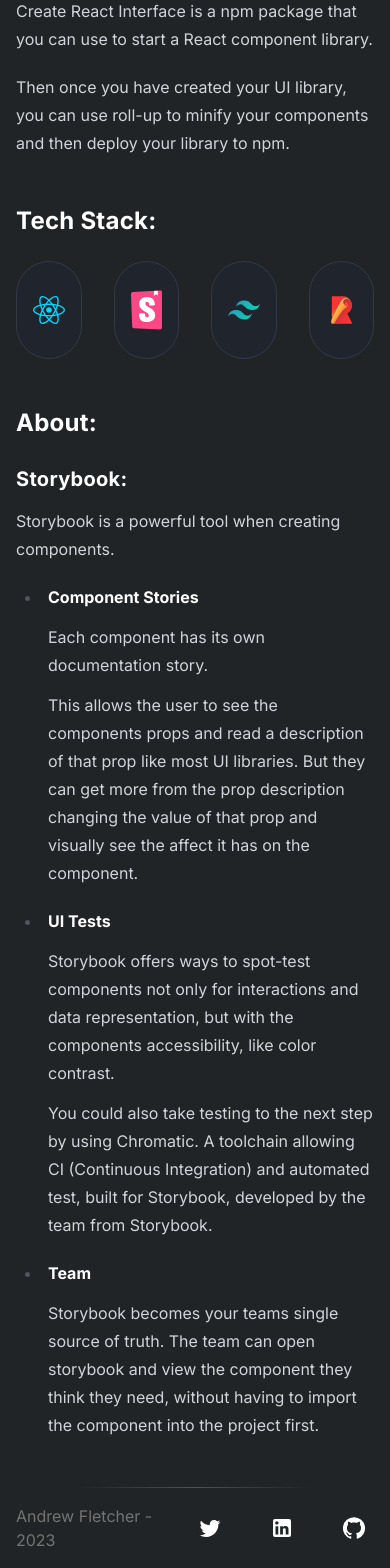
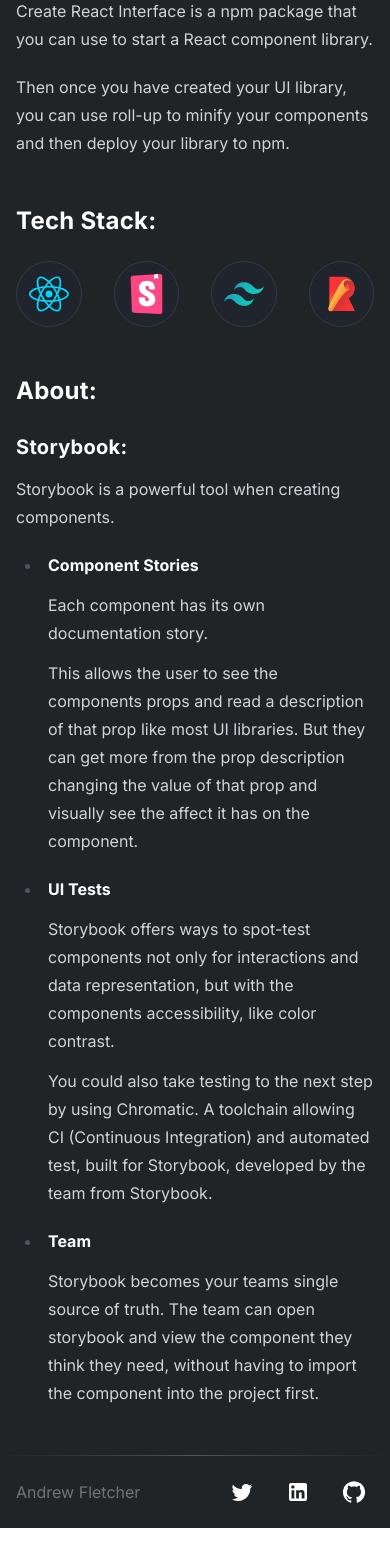
Before and after one commit to fletch-r/personal, a React (Vite) app: page /create-react-interface in a window 390 px wide. Shown: the part 332-1900 px from the top of the page. After the commit the page ends 1860 px from the top, so only its background shows below. Built offline with nearby package versions, Linux system fonts and the light colour scheme.

Commit message:
refactor: :iphone:  - Improved mobile styling

```diff
--- a/src/layout/Layout.tsx
+++ b/src/layout/Layout.tsx
@@ -44,10 +44,10 @@ function Layout() {
                 <Outlet />
             </main>
             <div className="mt-12">
-                <div className="h-px content-none w-3/5 mx-auto bg-gradient-to-r from-transparent via-neutral-600 to-transparent" />
+                <div className="h-px content-none w-full md:w-3/5 mx-auto bg-gradient-to-r from-transparent via-neutral-600 to-transparent" />
                 <footer className='max-w-[1000px] mx-auto border-oxford-main px-4 py-4 flex justify-between items-center'>
-                    <p className="text-neutral-500">Andrew Fletcher - {new Date().getFullYear()}</p>
-                    <div className='flex gap-8'>
+                    <p className="text-neutral-500">Andrew Fletcher <span className="hidden md:inline-block">- {new Date().getFullYear()}</span></p>
+                    <div className='flex gap-4 md:gap-8'>
                         <a
                             href="https://www.twitter.com/httpfleck"
                             target='_blank'
--- a/src/pages/CRI.tsx
+++ b/src/pages/CRI.tsx
@@ -54,17 +54,17 @@ export default function CRI() {
             <section className="not-prose">
                 <div>
                     <div className="flex w-full justify-evenly gap-8">
-                        <div className="rounded-full bg-oxford-950 border border-oxford-900 p-4 flex justify-center items-center" >
-                            <img src={ReactSVG} alt="react" className="w-16 h-16" />
+                        <div className="rounded-full bg-oxford-950 border border-oxford-900 p-0 md:p-4 flex justify-center items-center" >
+                            <img src={ReactSVG} alt="react" className="p-3 md:p-0 w-16 h-16" />
                         </div>
-                        <div className="rounded-full bg-oxford-950 border border-oxford-900 p-4 flex justify-center items-center" >
-                            <img src={Storybook} alt="storybook" className="w-16 h-16" />
+                        <div className="rounded-full bg-oxford-950 border border-oxford-900 p-0 md:p-4 flex justify-center items-center" >
+                            <img src={Storybook} alt="storybook" className="p-3 md:p-0 w-16 h-16" />
                         </div>
-                        <div className="rounded-full bg-oxford-950 border border-oxford-900 p-4 flex justify-center items-center" >
-                            <img src={Tailwindcss} alt="tailwind" className="w-16 h-16" />
+                        <div className="rounded-full bg-oxford-950 border border-oxford-900 p-0 md:p-4 flex justify-center items-center" >
+                            <img src={Tailwindcss} alt="tailwind" className="p-3 md:p-0 w-16 h-16" />
                         </div>
-                        <div className="rounded-full bg-oxford-950 border border-oxford-900 p-4 flex justify-center items-center" >
-                            <img src={Rollup} alt="rollup" className="w-16 h-16" />
+                        <div className="rounded-full bg-oxford-950 border border-oxford-900 p-0 md:p-4 flex justify-center items-center" >
+                            <img src={Rollup} alt="rollup" className="p-3 md:p-0 w-16 h-16" />
                         </div>
                     </div>
                 </div>
--- a/src/pages/SimpleCommit.tsx
+++ b/src/pages/SimpleCommit.tsx
@@ -174,7 +174,7 @@ function SimpleCommit() {
 
             <p>Here are some of the configuration options:</p>
 
-            <section className="border-2 rounded border-neutral-700 bg-neutral-800">
+            <section className="border-2 rounded border-neutral-700 bg-neutral-800 overflow-auto">
               <table className="w-full">
                 <thead className="border-b border-neutral-500 bg-neutral-700">
                   <tr>
--- a/src/pages/prism/TechStack.tsx
+++ b/src/pages/prism/TechStack.tsx
@@ -9,23 +9,23 @@ export default function TechStack() {
     return (
         <div className="flex w-full justify-evenly gap-8">
             <a href="https://react.dev" target="_blank" rel="noreferrer">
-                <div className="rounded-full bg-oxford-950 border border-oxford-900 p-4 flex justify-center items-center" >
-                    <img src={ReactLogo} alt="react" className="w-16 h-16" loading="lazy" />
+                <div className="rounded-full bg-oxford-950 border border-oxford-900 p-0 md:p-4 flex justify-center items-center" >
+                    <img src={ReactLogo} alt="react" className="p-3 md:p-0 w-16 h-16" loading="lazy" />
                 </div>
             </a>
             <a href="https://mui.com" target="_blank" rel="noreferrer">
-                <div className="rounded-full bg-oxford-950 border border-oxford-900 p-4 flex justify-center items-center" >
-                    <img src={MUILogo} alt="materialui" className="w-16 h-16" loading="lazy" />
+                <div className="rounded-full bg-oxford-950 border border-oxford-900 p-0 md:p-4 flex justify-center items-center" >
+                    <img src={MUILogo} alt="materialui" className="p-3 md:p-0 w-16 h-16" loading="lazy" />
                 </div>
             </a>
             <a href="https://tailwindcss.com" target="_blank" rel="noreferrer">
-                <div className="rounded-full bg-oxford-950 border border-oxford-900 p-4 flex justify-center items-center" >
-                    <img src={TailwindLogo} alt="tailwindcss" className="w-16 h-16" loading="lazy" />
+                <div className="rounded-full bg-oxford-950 border border-oxford-900 p-0 md:p-4 flex justify-center items-center" >
+                    <img src={TailwindLogo} alt="tailwindcss" className="p-3 md:p-0 w-16 h-16" loading="lazy" />
                 </div>
             </a>
             <a href="https://redux-toolkit.js.org" target="_blank" rel="noreferrer">
-                <div className="rounded-full bg-oxford-950 border border-oxford-900 p-4 flex justify-center items-center" >
-                    <img src={ReduxLogo} alt="redux" className="w-16 h-16" loading="lazy" />
+                <div className="rounded-full bg-oxford-950 border border-oxford-900 p-0 md:p-4 flex justify-center items-center" >
+                    <img src={ReduxLogo} alt="redux" className="p-3 md:p-0 w-16 h-16" loading="lazy" />
                 </div>
             </a>
         </div>
```
